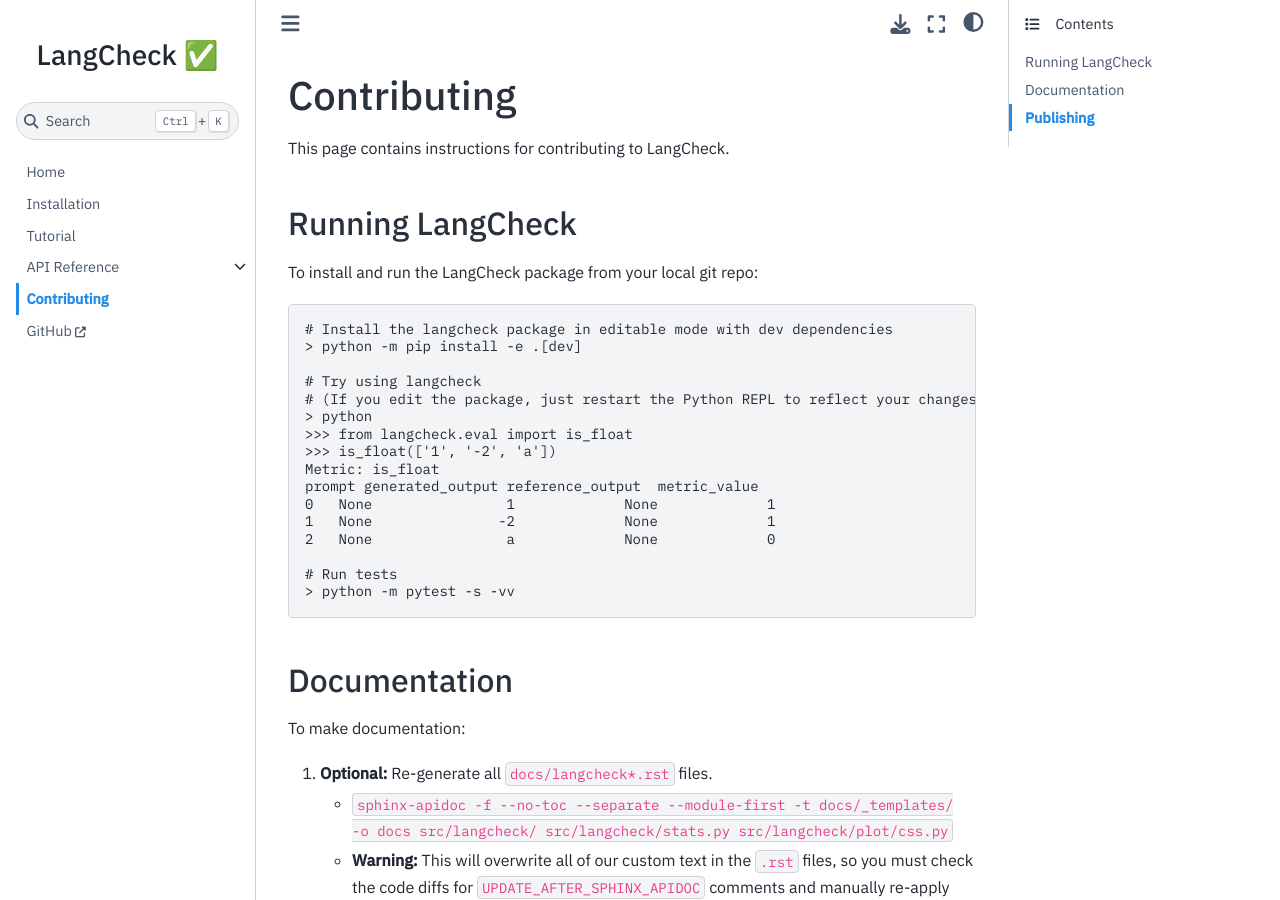
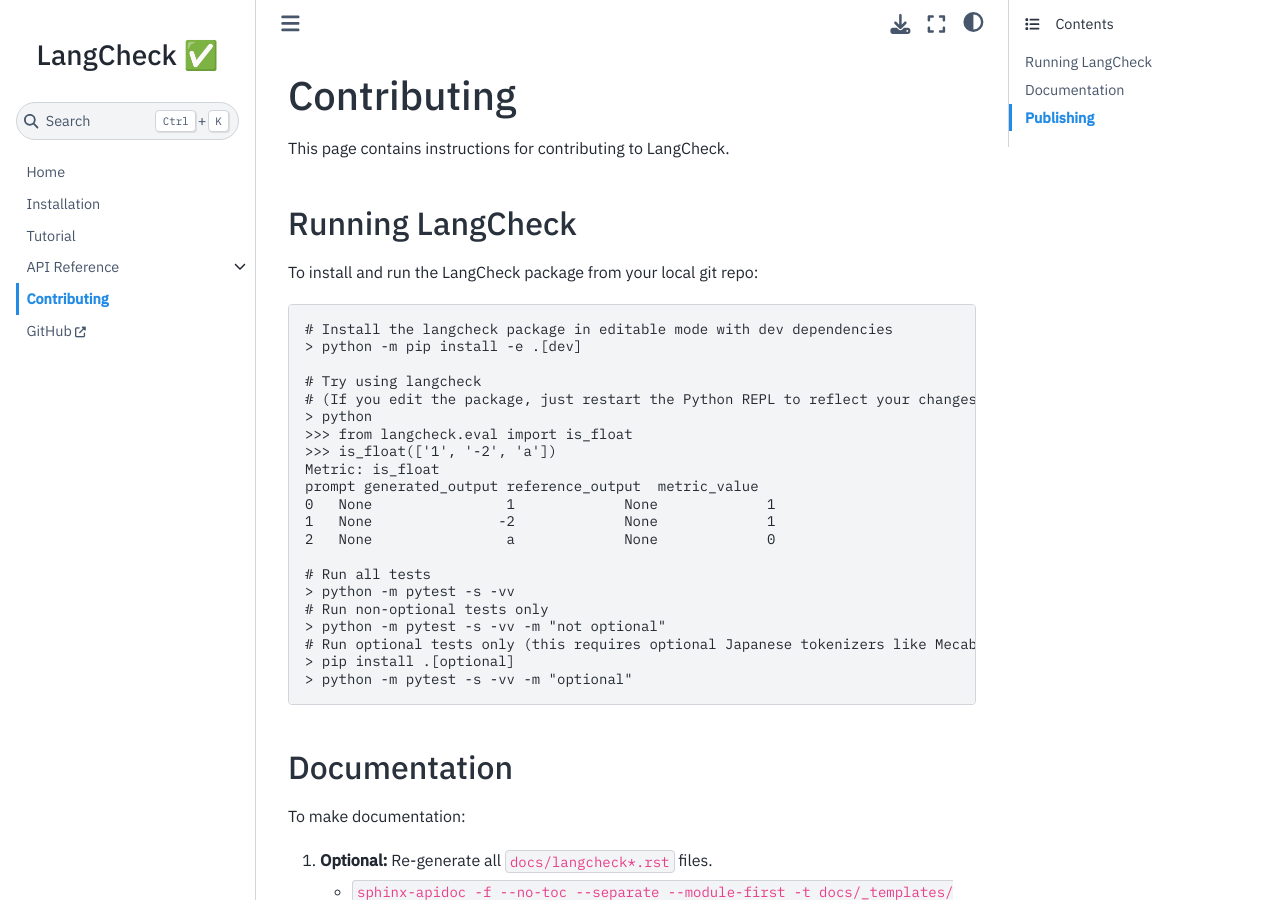
Before and after one commit to citadel-ai/langcheck, a Sphinx documentation site: the page built from docs/contributing.md, in a window 1280 px wide and 900 px high. Built offline with Sphinx 7.4.7 and the Sphinx Book theme 1.1.4, drawn with Linux system fonts in a browser that asks for light colours.

Commit message:
Add optional to tests

````diff
--- a/docs/contributing.md
+++ b/docs/contributing.md
@@ -21,8 +21,13 @@
 1   None               -2             None             1
 2   None                a             None             0
 
-# Run tests
+# Run all tests
 > python -m pytest -s -vv
+# Run non-optional tests only
+> python -m pytest -s -vv -m "not optional"
+# Run optional tests only (this requires optional Japanese tokenizers like Mecab)
+> pip install .[optional]
+> python -m pytest -s -vv -m "optional"
 ```
 
 ## Documentation
````
